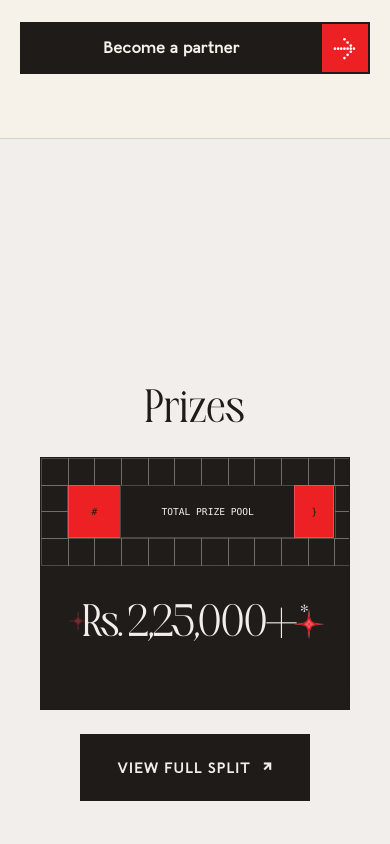
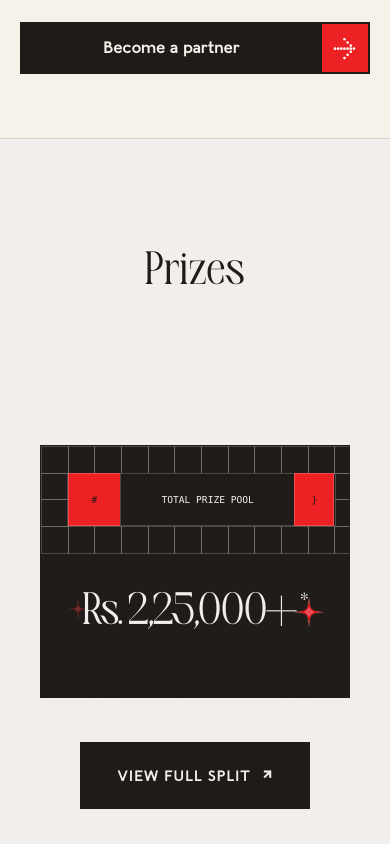
Before and after one commit to Ansukr07/codered26, a React (Vite) app: page / in a window 390 px wide. Shown: the part 8520-9364 px from the top of the page. Built offline with nearby package versions, Linux system fonts and the light colour scheme.

Commit message:
Adjust mobile prizes section spacing and alignment on home page

```diff
--- a/src/tracks-prizes.css
+++ b/src/tracks-prizes.css
@@ -48,17 +48,30 @@
   .app-page--home #prizes {
     min-height: 100dvh;
     scroll-margin-top: -30px;
-    padding-top: 80px;
-    padding-bottom: 16px;
+    align-items: stretch;
+    padding-top: 88px;
+    padding-bottom: 24px;
+  }
+  .app-page--home #prizes > .tp-container {
+    display: flex;
+    flex-direction: column;
+    justify-content: space-between;
   }
   .app-page--home #prizes .tp-title-row {
-    margin-bottom: 24px;
+    margin-bottom: 32px;
+    position: relative;
+    top: 20px;
   }
   .app-page--home #prizes .prize-card {
+    flex: 0 0 auto;
+    width: 100%;
     margin-bottom: 0 !important;
+    top: -12px;
   }
   .app-page--home #prizes .prizes-split-action-wrap {
-    margin-top: 24px !important;
+    margin-top: 32px !important;
+    position: relative;
+    top: -150px;
   }
 }
 
```
